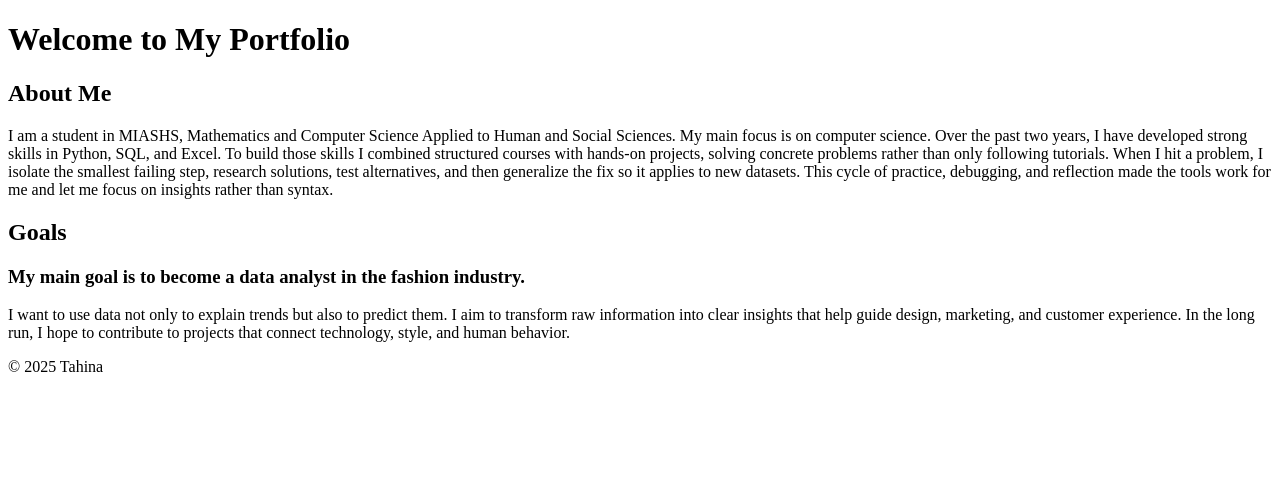
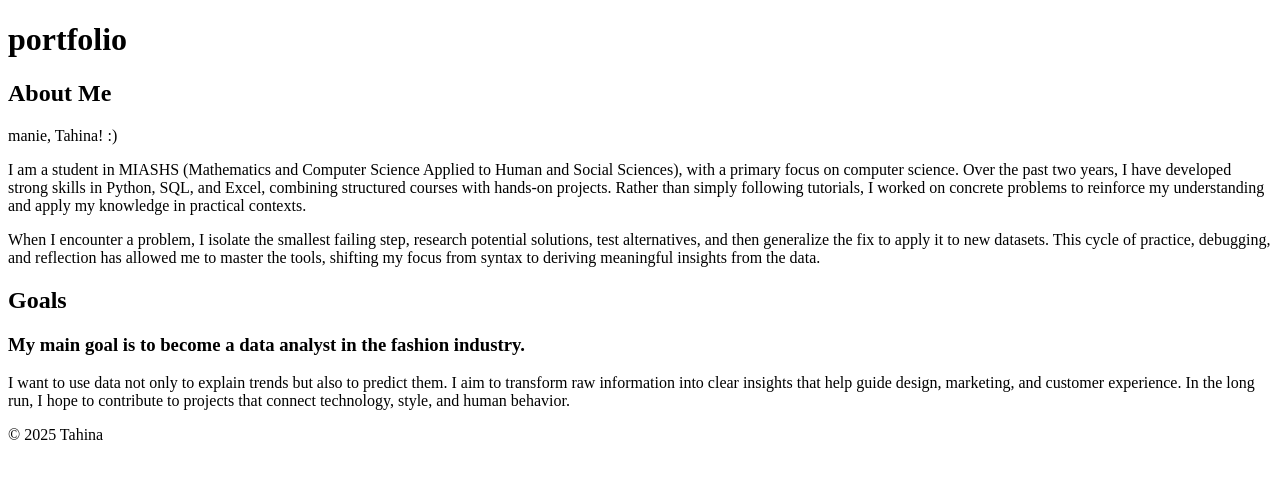
Before and after one commit to tahinalaresta/tahina.github.io, a plain HTML site: page index.html in a window 1280 px wide. Drawn offline with Linux system fonts and the light colour scheme.

Commit message:
Update index.html

```diff
--- a/index.html
+++ b/index.html
@@ -9,7 +9,7 @@
 <body>
 
 <header>
-  <h1>Welcome to My Portfolio</h1>
+  <h1>portfolio</h1>
   <!-- Si tu veux ajouter une image, décommente la ligne suivante -->
   <!-- <img src="ton_image.jpg" alt="Mon image"> -->
 </header>
@@ -17,13 +17,17 @@
 <main>
   <section class="card">
     <h2>About Me</h2>
+    <div class="name">
+      manie, Tahina! :)
+    </div>
     <p>
-      I am a student in MIASHS, Mathematics and Computer Science Applied to Human and Social Sciences.
-      My main focus is on computer science.
-      Over the past two years, I have developed strong skills in Python, SQL, and Excel.
-      To build those skills I combined structured courses with hands-on projects, solving concrete problems rather than only following tutorials.
-      When I hit a problem, I isolate the smallest failing step, research solutions, test alternatives, and then generalize the fix so it applies to new datasets.
-      This cycle of practice, debugging, and reflection made the tools work for me and let me focus on insights rather than syntax.
+      I am a student in MIASHS (Mathematics and Computer Science Applied to Human and Social Sciences), with a primary focus on computer science. Over the past two years, I have developed strong skills in Python,
+      SQL, and Excel, combining structured courses with hands-on projects. Rather than simply following tutorials, I worked on concrete problems to reinforce my understanding and apply my knowledge in practical
+      contexts.
+    </p>
+    <p>
+      When I encounter a problem, I isolate the smallest failing step, research potential solutions, test alternatives, and then generalize the fix to apply it to new datasets. This cycle of practice, debugging,
+      and reflection has allowed me to master the tools, shifting my focus from syntax to deriving meaningful insights from the data.
     </p>
   </section>
 
```
